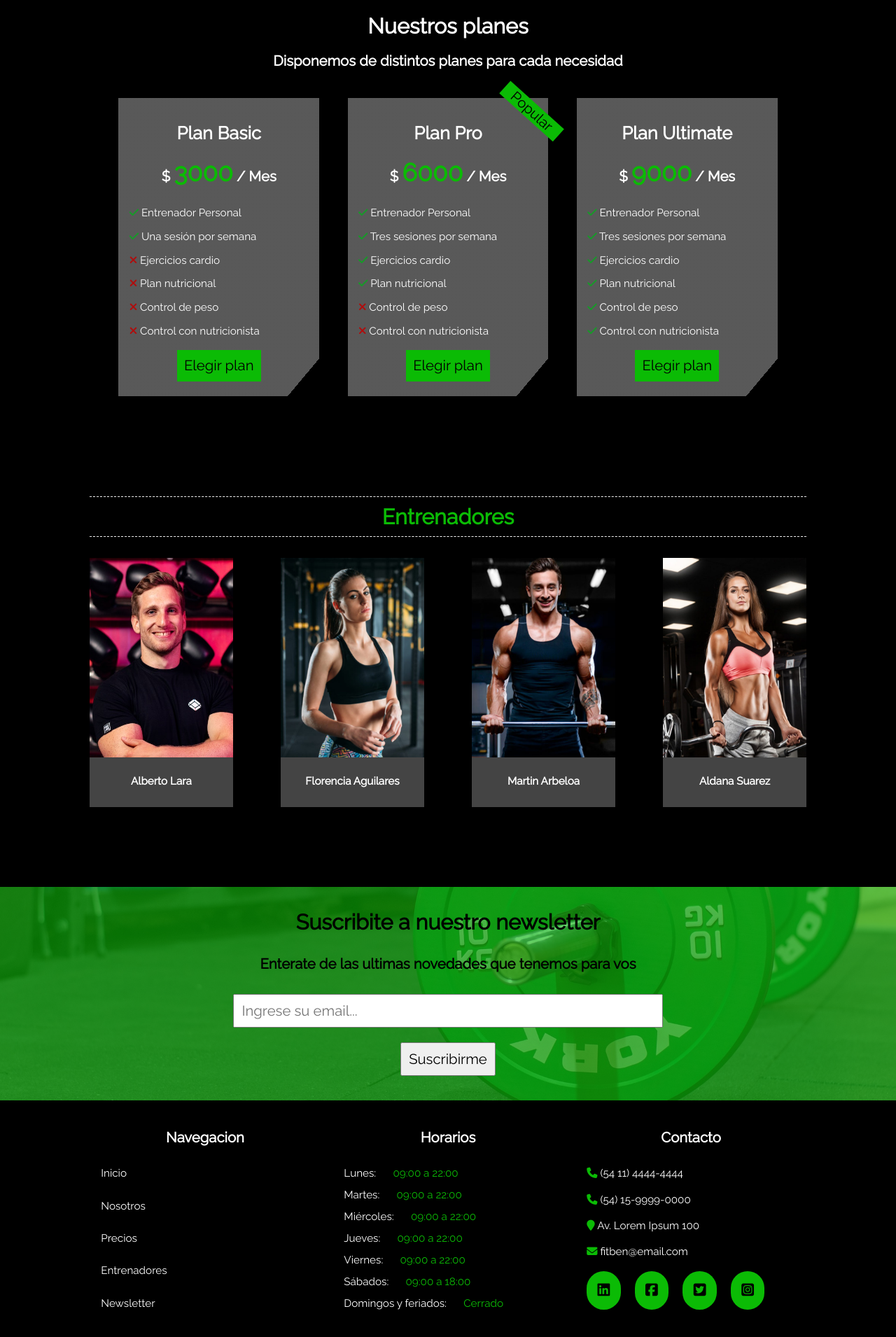
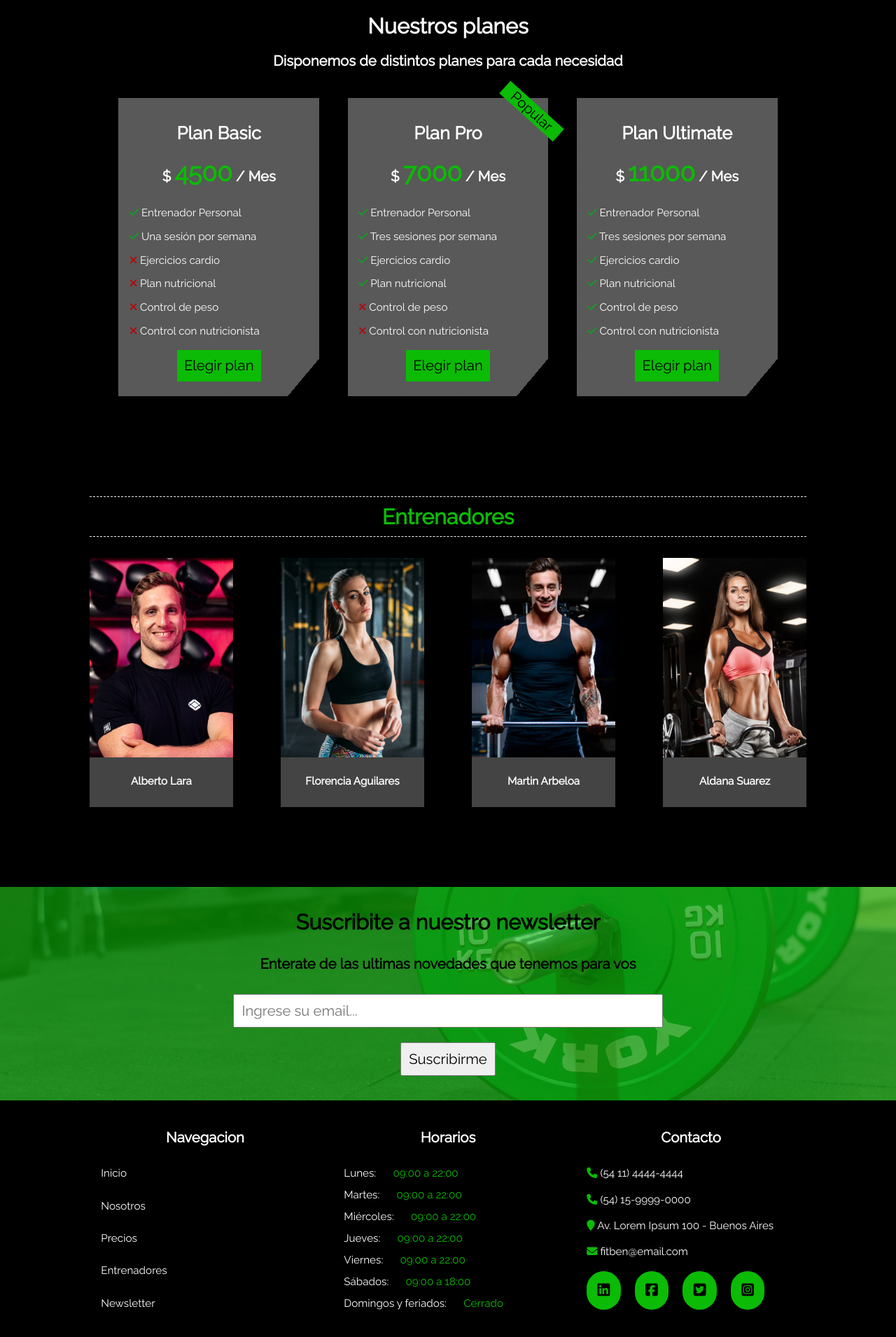
Before and after one commit to MauCoden95/fitben, a Vue app: page / in a window 1280 px wide. Shown: the part 1750-3660 px from the top of the page at 70% size. Built offline with nearby package versions, Linux system fonts and the light colour scheme.

Commit message:
Add files via upload

```diff
--- a/src/App.vue
+++ b/src/App.vue
@@ -3,7 +3,7 @@
   <AppBanner></AppBanner>
   <AppAbout></AppAbout>
   <AppImc></AppImc>
-  <AppPrice></AppPrice>
+  <AppPrice basic=4500 pro=7000 ultimate=11000></AppPrice>
   <AppTrainers></AppTrainers>
   <AppNewsletter></AppNewsletter>
   <AppFooter></AppFooter>
--- a/src/components/Footer.vue
+++ b/src/components/Footer.vue
@@ -1,5 +1,5 @@
 <template>
-    <section id="footer">
+    <footer id="footer">
        <div class="center">
             <div class="footer-div">
                 <h4>Navegacion</h4>
@@ -30,7 +30,7 @@
                 <ul>
                     <li><i class="fas fa-phone"></i> (54 11) 4444-4444</li>
                     <li><i class="fas fa-phone"></i> (54) 15-9999-0000</li>
-                    <li><i class="fas fa-map-marker"></i> Av. Lorem Ipsum 100</li>
+                    <li><i class="fas fa-map-marker"></i> Av. Lorem Ipsum 100 - Buenos Aires</li>
                     <li><i class="fas fa-envelope"></i> fitben@email.com</li>
                     <li class="li-social">
                         <a href=""><i class="fab fa-linkedin"></i></a>
@@ -41,7 +41,7 @@
                 </ul>
             </div>
        </div>
-    </section>
+    </footer>
 </template>
 
 
--- a/src/components/Prices.vue
+++ b/src/components/Prices.vue
@@ -8,7 +8,7 @@
 
             <div class="price-div-basic">
                  <h2>Plan Basic</h2>
-                 <h3>$ <span>3000</span> / Mes</h3>
+                 <h3>$ <span>{{ basic }}</span> / Mes</h3>
                  <ul>
                     <li><i class="fas fa-check"></i> Entrenador Personal</li>
                     <li><i class="fas fa-check"></i> Una sesión por semana</li>
@@ -23,7 +23,7 @@
 
             <div class="price-div-pro">
                 <h2>Plan Pro</h2>
-                 <h3>$ <span>6000</span> / Mes</h3>
+                 <h3>$ <span>{{ pro }}</span> / Mes</h3>
                  <ul>
                     <li><i class="fas fa-check"></i> Entrenador Personal</li>
                     <li><i class="fas fa-check"></i> Tres sesiones por semana</li>
@@ -43,7 +43,7 @@
 
              <div class="price-div-pro">
                 <h2>Plan Ultimate</h2>
-                 <h3>$ <span>9000</span> / Mes</h3>
+                 <h3>$ <span>{{ ultimate }}</span> / Mes</h3>
                  <ul>
                     <li><i class="fas fa-check"></i> Entrenador Personal</li>
                     <li><i class="fas fa-check"></i> Tres sesiones por semana</li>
@@ -64,7 +64,8 @@ export default {
     name: 'AppPrices',
     props: {
         basic: Number,
-        pro: Number
+        pro: Number,
+        ultimate: Number
     }
 }
 </script>
```
